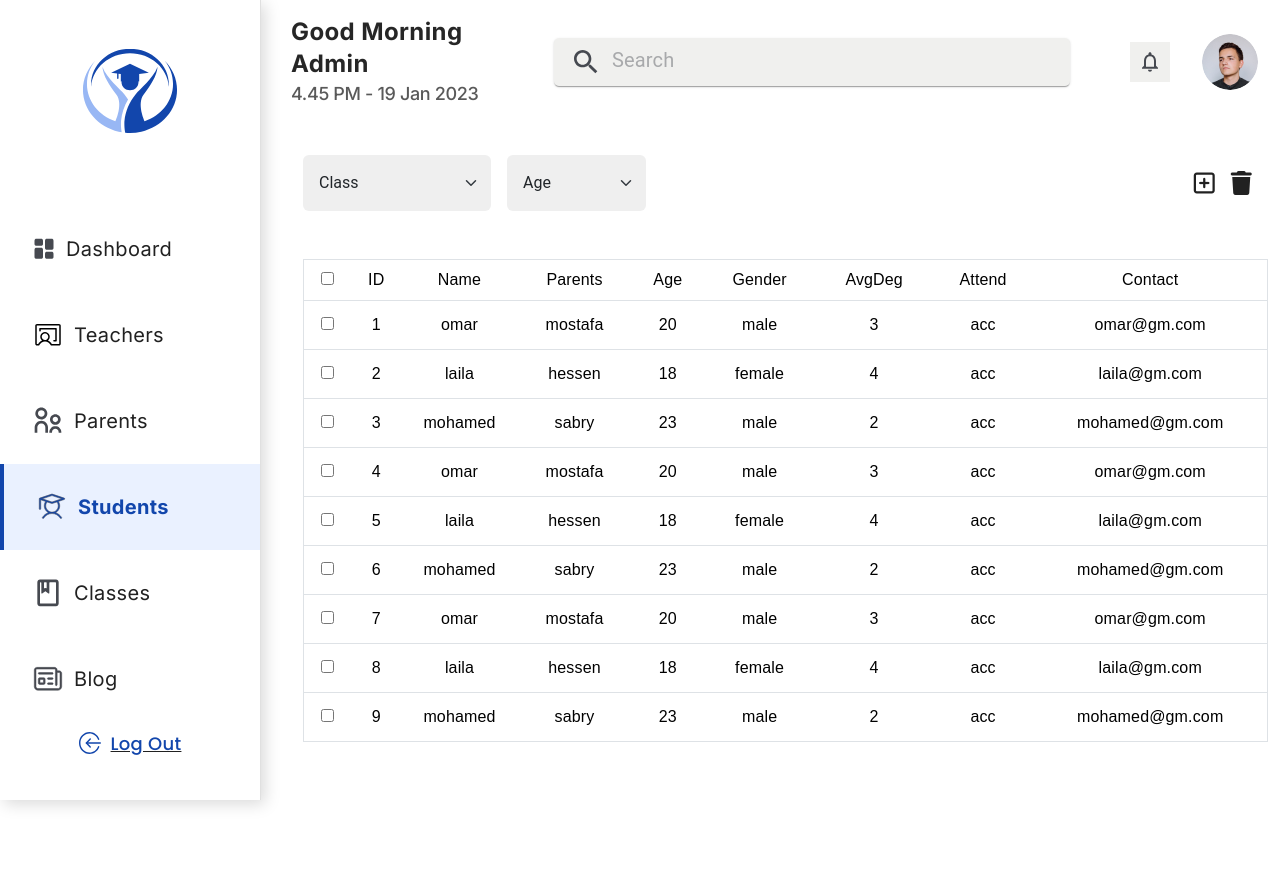
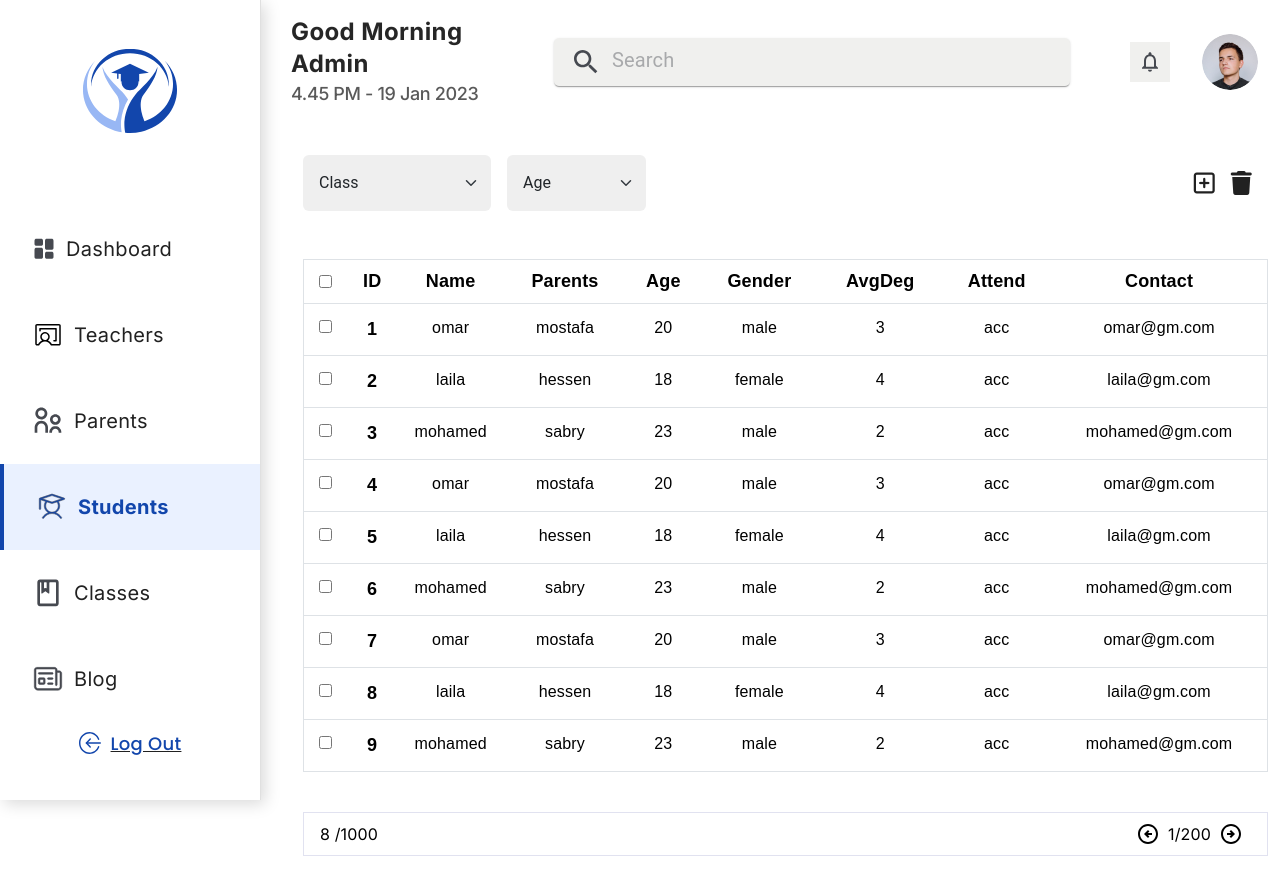
Before and after one commit to Bisho-George/school-dashboard, a React (Create React App) app: page /students in a window 1280 px wide. Before the commit the page ends 800 px from the top, so only its background shows below. Built offline with nearby package versions, Linux system fonts and the light colour scheme.

Commit message:
edit students table

```diff
--- a/src/index.css
+++ b/src/index.css
@@ -3,3 +3,8 @@
     margin: 0px;
     box-sizing: border-box;
 }
+
+th {
+    font-weight: bold !important;
+    font-size: 18px !important;
+}
--- a/src/pages/StudentsPage/StudentsPage.jsx
+++ b/src/pages/StudentsPage/StudentsPage.jsx
@@ -1,6 +1,7 @@
 import React from 'react'
 import Title from '../../components/StudentComp/Title/Title'
 import Students from '../../components/StudentComp/Students/Students'
+import ParentsPagination from '../../components/ParentsPagination/ParentsPagination';
 
 function StudentsPage() {
   return (
@@ -8,6 +9,7 @@ function StudentsPage() {
       <div className="container">
         <Title />
         <Students />
+        <ParentsPagination />
       </div>
     </>
   );
```
